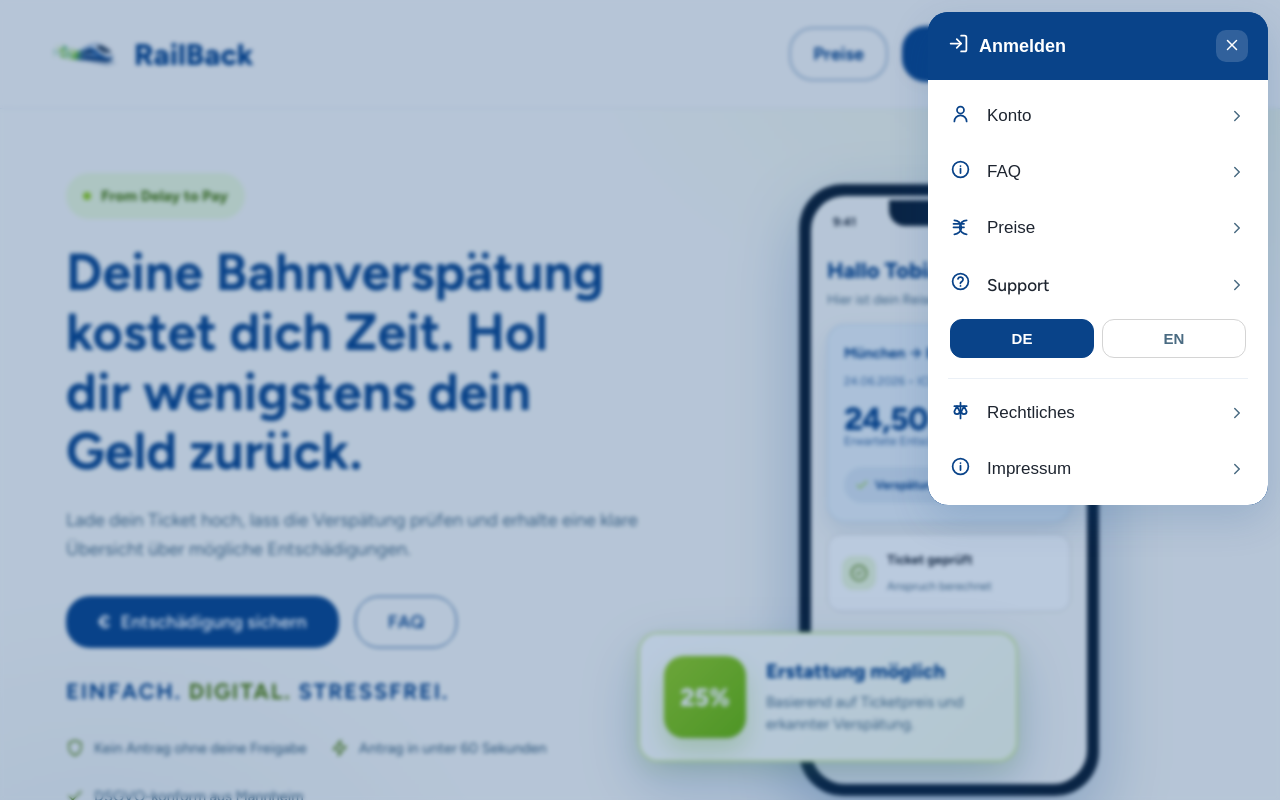
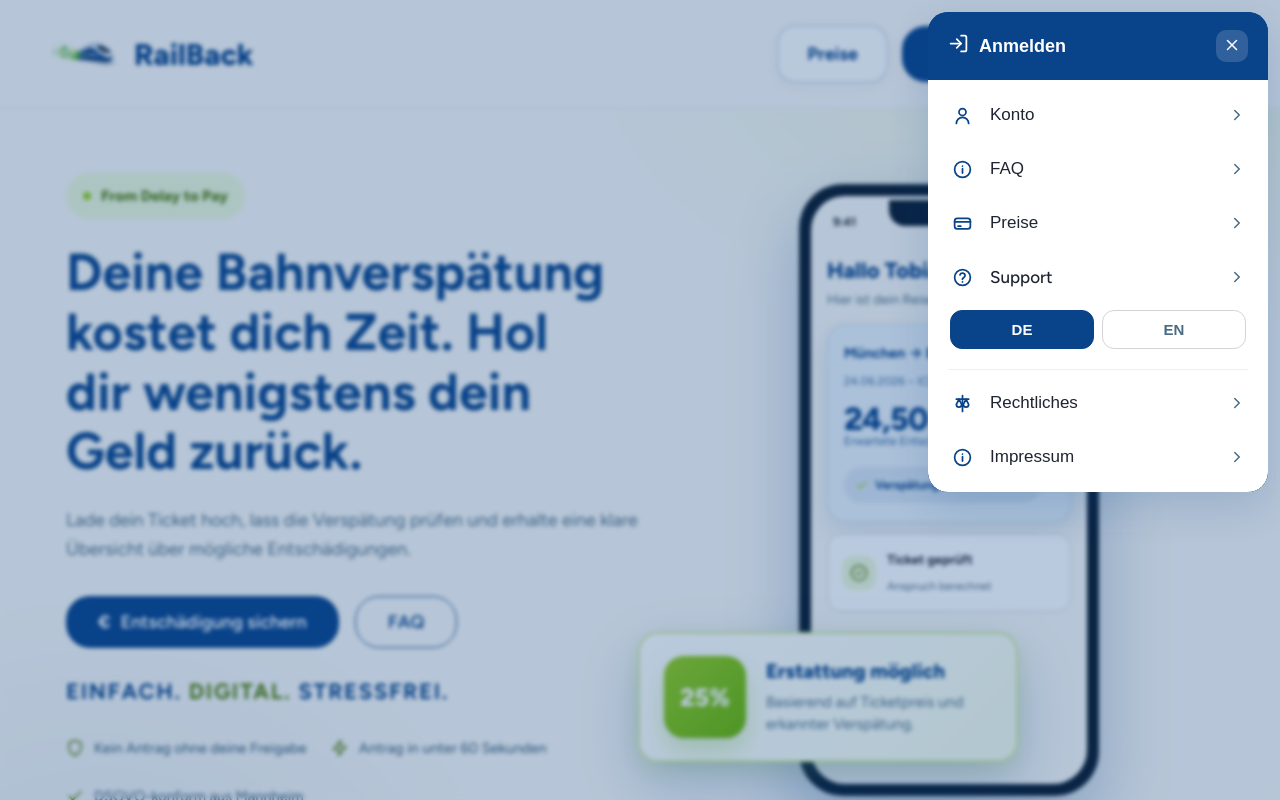
Before and after one commit to dhbw-ma-refund/railback, a React (Vite) app in the folder frontend/: page / in a window 1280 px wide. Both pictures are taken after a click on the button "Menü". Shown: the top 800 px of the page. Built offline with nearby package versions, Linux system fonts and the light colour scheme.

Commit message:
Update BurgerMenu and Header styles: enhance icon layout and adjust link appearance

```diff
--- a/frontend/src/components/BurgerMenu.css
+++ b/frontend/src/components/BurgerMenu.css
@@ -109,6 +109,14 @@
 .menu__item .ic {
   color: var(--color-deep-trust-blue);
   flex: none;
+  display: inline-grid;
+  place-items: center;
+  width: 24px;
+  height: 24px;
+}
+
+.menu__item .ic svg {
+  display: block;
 }
 
 .menu__item .menu__arrow {
--- a/frontend/src/components/BurgerMenu.tsx
+++ b/frontend/src/components/BurgerMenu.tsx
@@ -49,12 +49,11 @@ const Icon = ({
         <line x1="12" y1="8" x2="12" y2="8.01" />
       </svg>
     ),
-    euro: (
+    card: (
       <svg width={size} height={size} viewBox="0 0 24 24" fill="none" stroke={color} strokeWidth="2" strokeLinecap="round" strokeLinejoin="round">
-        <path d="M4 10h12" />
-        <path d="M4 14h12" />
-        <path d="M19 6a8 8 0 0 0-8 8 8 8 0 0 0 8 8" />
-        <path d="M5 6a8 8 0 0 1 8 8 8 8 0 0 1-8 8" />
+        <rect x="3" y="6" width="18" height="12" rx="3" />
+        <line x1="3" y1="10" x2="21" y2="10" />
+        <line x1="7" y1="15" x2="10" y2="15" />
       </svg>
     ),
     support: (
@@ -147,7 +146,7 @@ export const BurgerMenu = ({ open, onClose }: BurgerMenuProps) => {
             <Icon name="chevronRight" size={18} className="menu__arrow" color="var(--color-muted-gray-blue)" />
           </button>
           <button className="menu__item" onClick={() => goTo('/preise')}>
-            <Icon name="euro" size={21} className="ic" />
+            <Icon name="card" size={21} className="ic" />
             <span>{t.menu.prices}</span>
             <Icon name="chevronRight" size={18} className="menu__arrow" color="var(--color-muted-gray-blue)" />
           </button>
--- a/frontend/src/components/Header.css
+++ b/frontend/src/components/Header.css
@@ -59,18 +59,20 @@
 }
 
 .hdr__link {
-  min-height: 54px;
-  padding: 0 22px;
+  min-height: 58px;
+  padding: 0 28px;
   color: var(--color-deep-trust-blue);
-  background: transparent;
-  border: 2px solid rgba(9, 67, 137, 0.34);
-  border-radius: var(--radius-button);
+  background: rgba(255, 255, 255, 0.82);
+  border: 2px solid rgba(9, 67, 137, 0.16);
+  border-radius: 18px;
+  box-shadow: var(--shadow-default);
 }
 
 .hdr__link:hover,
 .hdr__link:focus-visible {
-  background: rgba(9, 67, 137, 0.06);
-  border-color: var(--color-deep-trust-blue);
+  background: #fff;
+  border-color: rgba(9, 67, 137, 0.28);
+  box-shadow: var(--shadow-hover);
 }
 
 .hdr__cta {
@@ -102,14 +104,16 @@
   display: block;
   padding: 0;
   appearance: none;
-  background: #fff;
-  border: 1px solid rgba(9, 67, 137, 0.12);
+  background: rgba(255, 255, 255, 0.82);
+  border: 2px solid rgba(9, 67, 137, 0.16);
   cursor: pointer;
-  transition: background 0.15s, box-shadow 0.15s, transform 0.15s;
+  transition: background 0.15s, border-color 0.15s, box-shadow 0.15s, transform 0.15s;
   box-shadow: var(--shadow-default);
 }
 
 .burger:hover {
+  background: #fff;
+  border-color: rgba(9, 67, 137, 0.28);
   box-shadow: var(--shadow-hover);
 }
 
```
